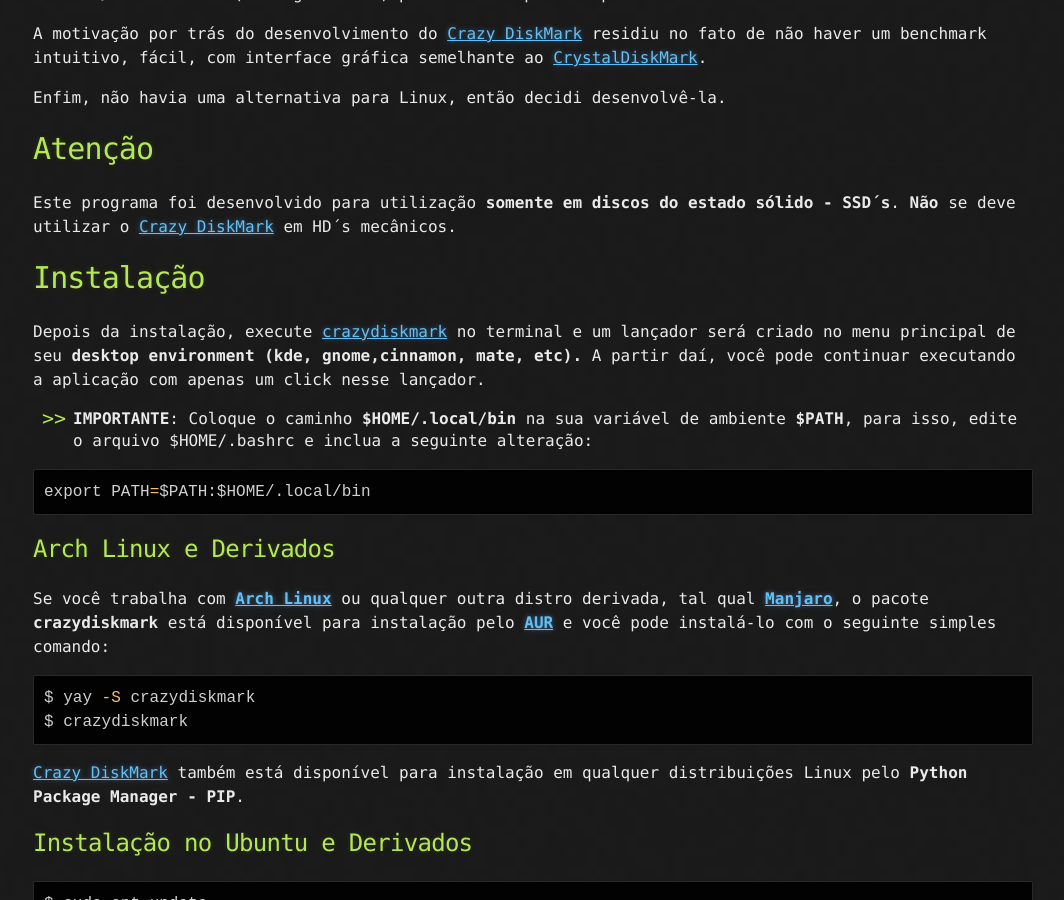
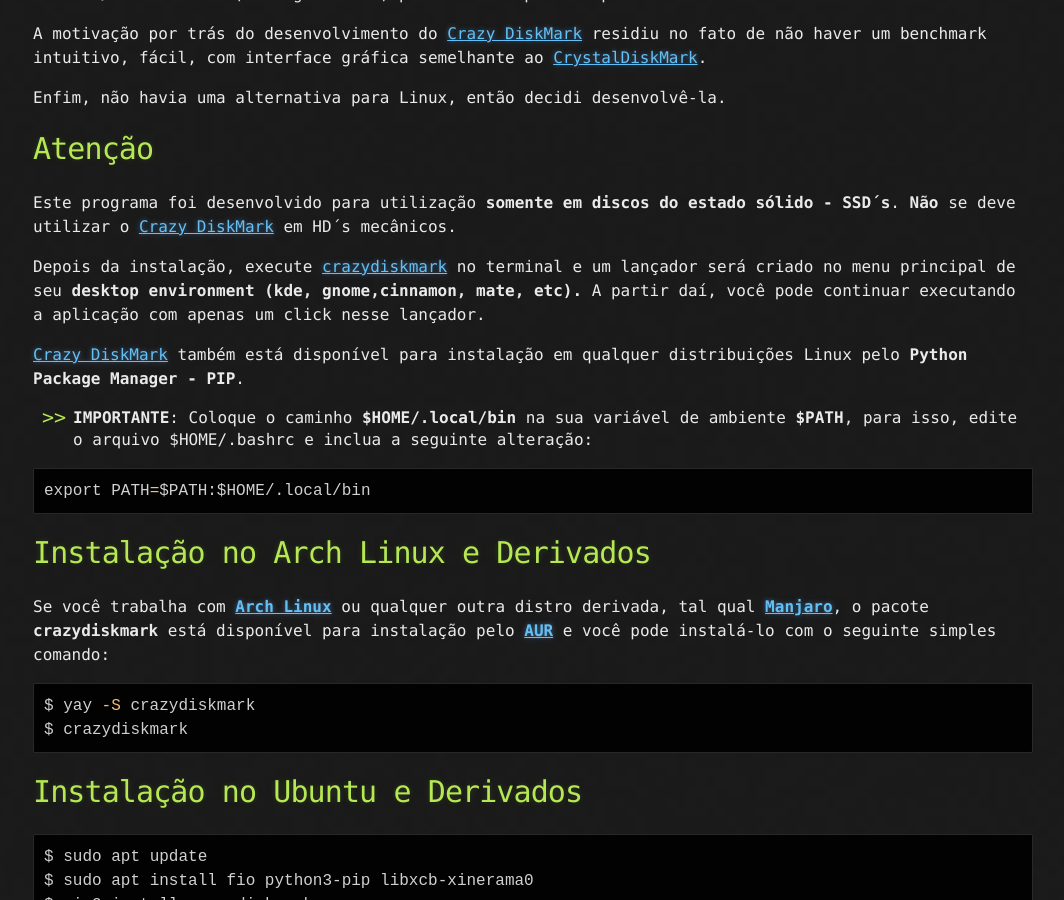
Before and after one commit to fredcox/fredcox.github.io, a Jekyll site: the page built from _posts/2020-08-31-crazydiskmark.md, in a window 1280 px wide and 900 px high, scrolled down 900 px. Shown: the whole window, without its empty margins (107-1171 px from the left). Built offline with Jekyll 4.4.1, drawn with Linux system fonts in a browser that asks for light colours; comment, search, counter and statistics services are not loaded.

Commit message:
site updated:  Mon Aug 31 07:40:59 PM -03 2020

````diff
--- a/_posts/2020-08-31-crazydiskmark.md
+++ b/_posts/2020-08-31-crazydiskmark.md
@@ -41,7 +42,7 @@ $HOME/.bashrc e inclua a seguinte alteração:
 export PATH=$PATH:$HOME/.local/bin
 ```
 
-## Arch Linux e Derivados
+# Instalação no Arch Linux e Derivados
 
 Se você trabalha com **[Arch Linux](https://www.archlinux.org/)** ou qualquer outra distro derivada, tal qual
 **[Manjaro](https://manjaro.org/)**, o pacote **crazydiskmark** está disponível para instalação pelo
@@ -64,7 +62,7 @@ $ pip3 install crazydiskmark
 $ crazydiskmark
 ```
 
-## Instalação no Fedora
+# Instalação no Fedora
 
 ```shell
 $ sudo dnf update
````
Also changed, not shown: other parts of _posts/2020-08-31-crazydiskmark.md (+4 -6 lines).
